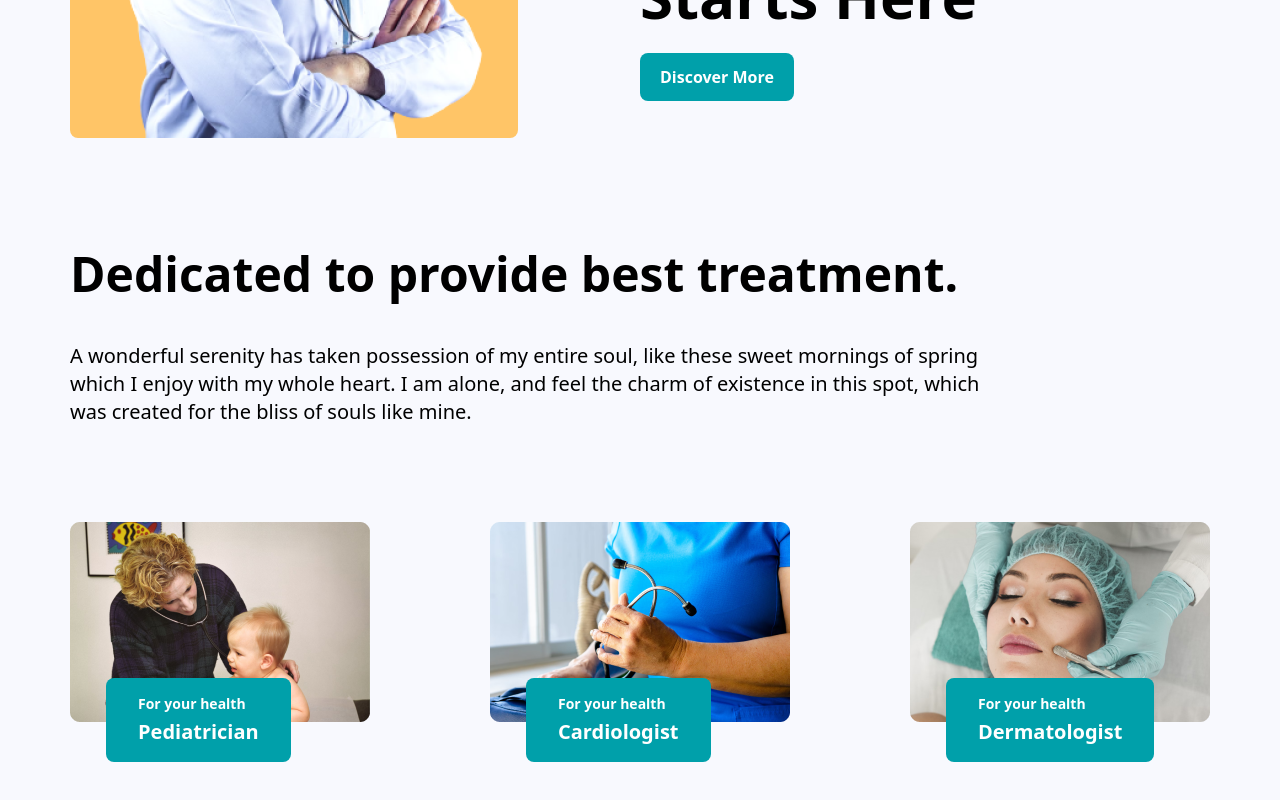
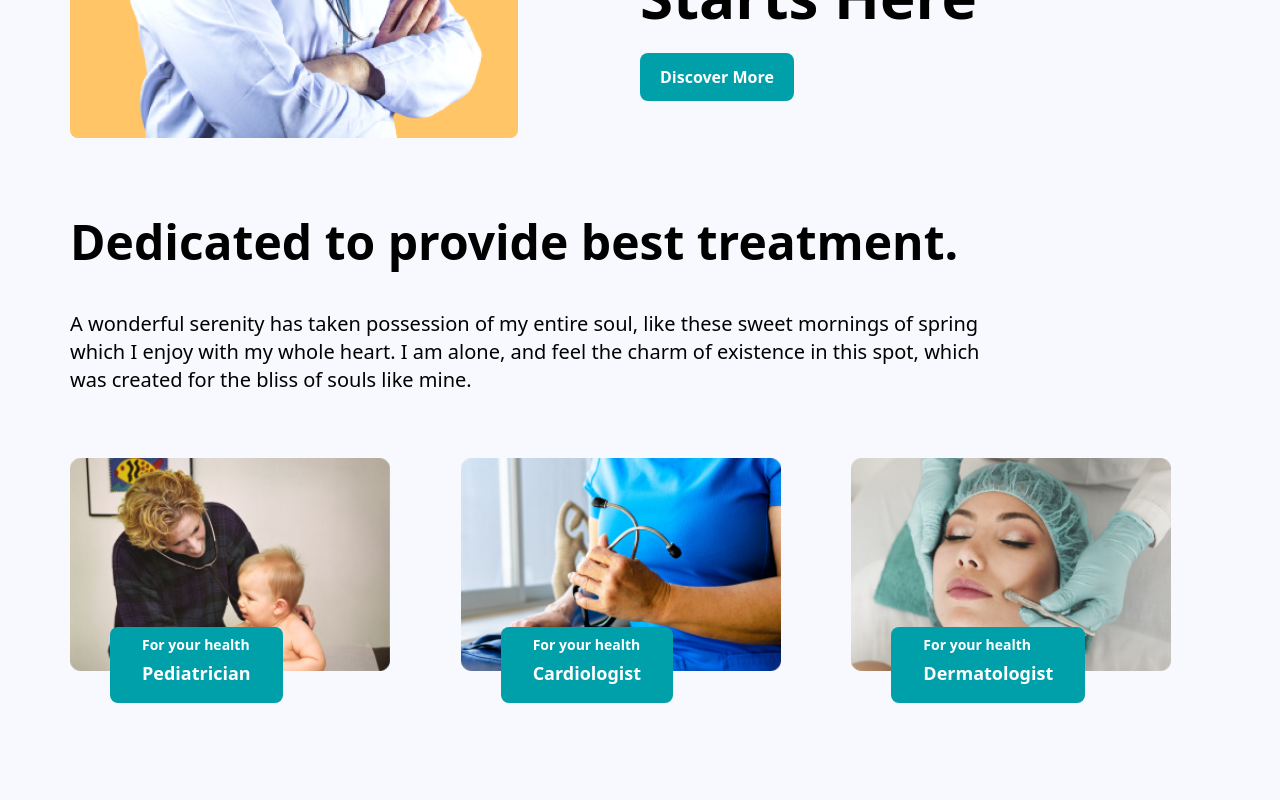
Before and after one commit to ibrar11/Medico_Healthcare, a React (Create React App) app: page / in a window 1280 px wide. Shown: the part 502-1302 px from the top of the page. Built offline with nearby package versions, Linux system fonts and the light colour scheme.

Commit message:
adds the improvements in the treatment section

```diff
--- a/src/components/Divider.jsx
+++ b/src/components/Divider.jsx
@@ -1,6 +1,6 @@
 import React from "react";
 
-const Divider = ({verticalPadding = "py-14"}) => {
+const Divider = ({verticalPadding = "py-10"}) => {
   return <div className={`${verticalPadding}`}></div>;
 };
 
--- /dev/null
+++ b/src/components/TreatmentCard.jsx
@@ -0,0 +1,20 @@
+import React from "react";
+
+const TreatmentCard = ({
+  title = "",
+  image = "",
+  alt = "",
+  profession = "",
+}) => {
+  return (
+    <div className={`relative sm:max-h-64 sm:max-w-80`}>
+      <img className="h-full w-full" src={image} alt={alt} />
+      <div className="absolute -bottom-9 left-10  flex flex-col items-start justify-center gap-y-1 rounded-lg bg-primary px-8 pb-4 pt-2 text-white lg:-bottom-8 lg:left-10">
+        <p className="text-xs font-bold lg:text-sm">{title}</p>
+        <p className="text-base font-bold lg:text-lg">{profession}</p>
+      </div>
+    </div>
+  );
+};
+
+export default TreatmentCard;
--- a/src/components/TreatmentItem.jsx
+++ /dev/null
@@ -1,15 +0,0 @@
-import React from 'react'
-
-const TreatmentItem = ({image="",alt="",text2="",styles=""}) => {
-  return (
-    <div className={`relative max-w-80 h-60 max-h-60 ${styles}`}>
-        <img src={image} alt={alt} />
-        <div className=' gap-y-1 absolute bottom-0 left-9 bg-primary text-white rounded-lg flex flex-col justify-center items-start px-8 py-4'>
-            <p className='font-bold text-sm'>For your health</p>
-            <p className='font-bold text-xl'>{text2}</p>
-      </div>
-    </div>
-  )
-}
-
-export default TreatmentItem
--- /dev/null
+++ b/src/components/data/navLinksData.jsx
@@ -0,0 +1,27 @@
+export const links = [
+  {
+    key: 0,
+    name: "Home",
+    to: "/",
+  },
+  {
+    key: 1,
+    name: "About",
+    to: "/about",
+  },
+  {
+    key: 2,
+    name: "Health Check",
+    to: "/about",
+  },
+  {
+    key: 3,
+    name: "Doctors",
+    to: "/about",
+  },
+  {
+    key: 4,
+    name: "Department",
+    to: "/about",
+  },
+];
--- /dev/null
+++ b/src/components/data/treatmentCardData.jsx
@@ -0,0 +1,23 @@
+export const treatmentCards = [
+  {
+    id: 0,
+    imagePath: "/images/PediatricianDoctor.png",
+    alt: "PediatricianDoctor",
+    profession: "Pediatrician",
+    title: "For your health",
+  },
+  {
+    id: 1,
+    imagePath: "/images/CardiologistDoctor.png",
+    alt: "CardiologistDoctor",
+    profession: "Cardiologist",
+    title: "For your health",
+  },
+  {
+    id: 3,
+    imagePath: "/images/DermatologistDoctor.png",
+    alt: "DermatologistDoctor",
+    profession: "Dermatologist",
+    title: "For your health",
+  },
+];
--- a/src/components/index.js
+++ b/src/components/index.js
@@ -2,7 +2,7 @@ export { default as ListItem } from "./ListItem";
 export { default as Container} from "./Container";
 export { default as Button} from "./Button";
 export { default as Divider} from "./Divider";
-export { default as TreatmentItem} from "./TreatmentItem";
+export { default as TreatmentCard} from "./TreatmentCard";
 
 // Sections
 export { default as HeroSection } from "./templates/HeroSection";
--- a/src/components/pages/Home.jsx
+++ b/src/components/pages/Home.jsx
@@ -1,11 +1,11 @@
 import React from "react";
-import { Treatments, HeroSection } from "../index";
+import { Treatments, HeroSection, } from "../index";
 
 const Home = () => {
   return (
     <>
       <HeroSection />
-      <Treatments/>
+      <Treatments />
     </>
   );
 };
--- a/src/components/templates/Header.jsx
+++ b/src/components/templates/Header.jsx
@@ -3,37 +3,10 @@ import { NavLink } from "react-router-dom";
 import { RxHamburgerMenu } from "react-icons/rx";
 import { IoCloseCircleOutline } from "react-icons/io5";
 import { Container, ListItem, Button, Divider } from "../index";
+import { links } from "../data/navLinksData";
 
 const Header = () => {
   const [dropDown, setDropDown] = useState(false);
-
-  const links = [
-    {
-      key: 0,
-      name: "Home",
-      to: "/",
-    },
-    {
-      key: 1,
-      name: "About",
-      to: "/about",
-    },
-    {
-      key: 2,
-      name: "Health Check",
-      to: "/about",
-    },
-    {
-      key: 3,
-      name: "Doctors",
-      to: "/about",
-    },
-    {
-      key: 4,
-      name: "Department",
-      to: "/about",
-    },
-  ];
 
   const handleDropDown = () => {
     setDropDown(!dropDown);
--- a/src/components/templates/Treatments.jsx
+++ b/src/components/templates/Treatments.jsx
@@ -1,66 +1,43 @@
 import React from "react";
-import { Container, Divider, TreatmentItem } from "../index";
+import { Container, Divider, TreatmentCard } from "../index";
+import { treatmentCards } from "../data/treatmentCardData";
 
 const Treatments = () => {
-  const images = [
-    {
-      key: 0,
-      src: "/images/PediatricianDoctor.png",
-      alt: "PediatricianDoctor",
-      text2: "Pediatrician",
-      styles: ""
-    },
-    {
-      key: 1,
-      src: "/images/CardiologistDoctor.png",
-      alt: "CardiologistDoctor",
-      text2: "Cardiologist",
-      styles: "md:place-self-end lg:place-self-center"
-    },
-    {
-      key: 3,
-      src: "/images/DermatologistDoctor.png",
-      alt: "DermatologistDoctor",
-      text2: "Dermatologist",
-      styles: "lg:place-self-end"
-    },
-  ];
+
 
   return (
-    <div>
+    <section>
       <Divider />
       <Container>
-        <div className="flex flex-col items-center gap-y-24">
+        <div className="flex flex-col items-center gap-y-16">
           <div className="flex flex-col gap-y-11">
-            <h2 className="text-2xl font-bold sm:text-4xl md:text-5xl">
+            <h2 className="text-3xl font-bold sm:text-4xl md:text-5xl">
               Dedicated to provide best treatment.
             </h2>
-            <p className="font-medium text-lg sm:text-xl leading-normal lg:w-5/6">
+            <p className="text-lg font-medium leading-normal sm:text-xl lg:w-5/6">
               A wonderful serenity has taken possession of my entire soul, like
               these sweet mornings of spring which I enjoy with my whole heart.
               I am alone, and feel the charm of existence in this spot, which
               was created for the bliss of souls like mine.
             </p>
           </div>
-          <div className="flex flex-col items-center gap-y-11 w-full h-full md:grid md:grid-cols-2 lg:grid-cols-3">
-            {images.map((image) => {
+          <div className="grid gap-y-16 w-full h-full sm:grid-cols-2 sm:gap-x-8 md:grid-cols-3">
+            {treatmentCards.map((card) => {
               return (
-                <TreatmentItem
-                  key={image.key}
-                  image={image.src}
-                  alt={image.alt}
-                  text2={image.text2}
-                  styles={image.styles}
+                <TreatmentCard
+                  key={card.id}
+                  image={card.imagePath}
+                  alt={card.alt}
+                  profession={card.profession}
+                  title={card.title}
                 />
               );
             })}
           </div>
         </div>
       </Container>
-      <Divider
-        verticalPadding="py-48"
-      />
-    </div>
+      <Divider verticalPadding="py-24" />
+    </section>
   );
 };
 
```
